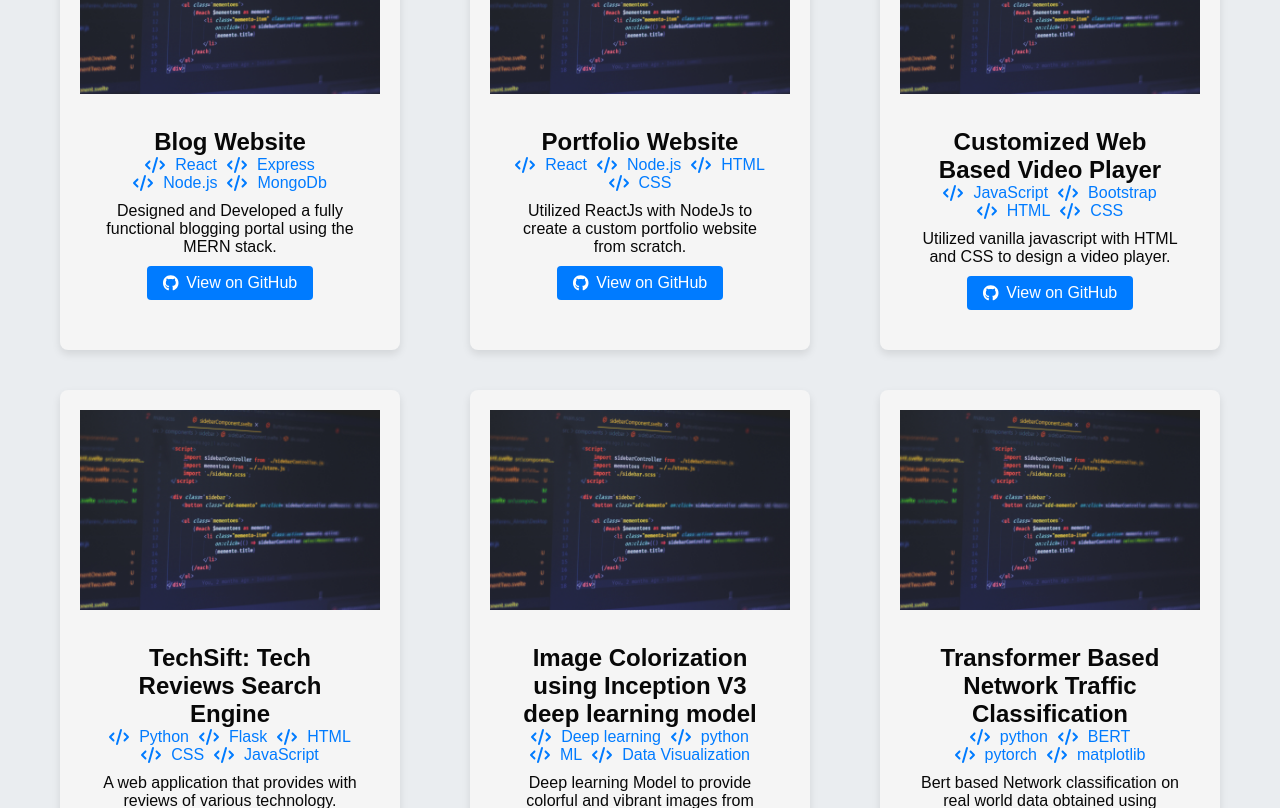
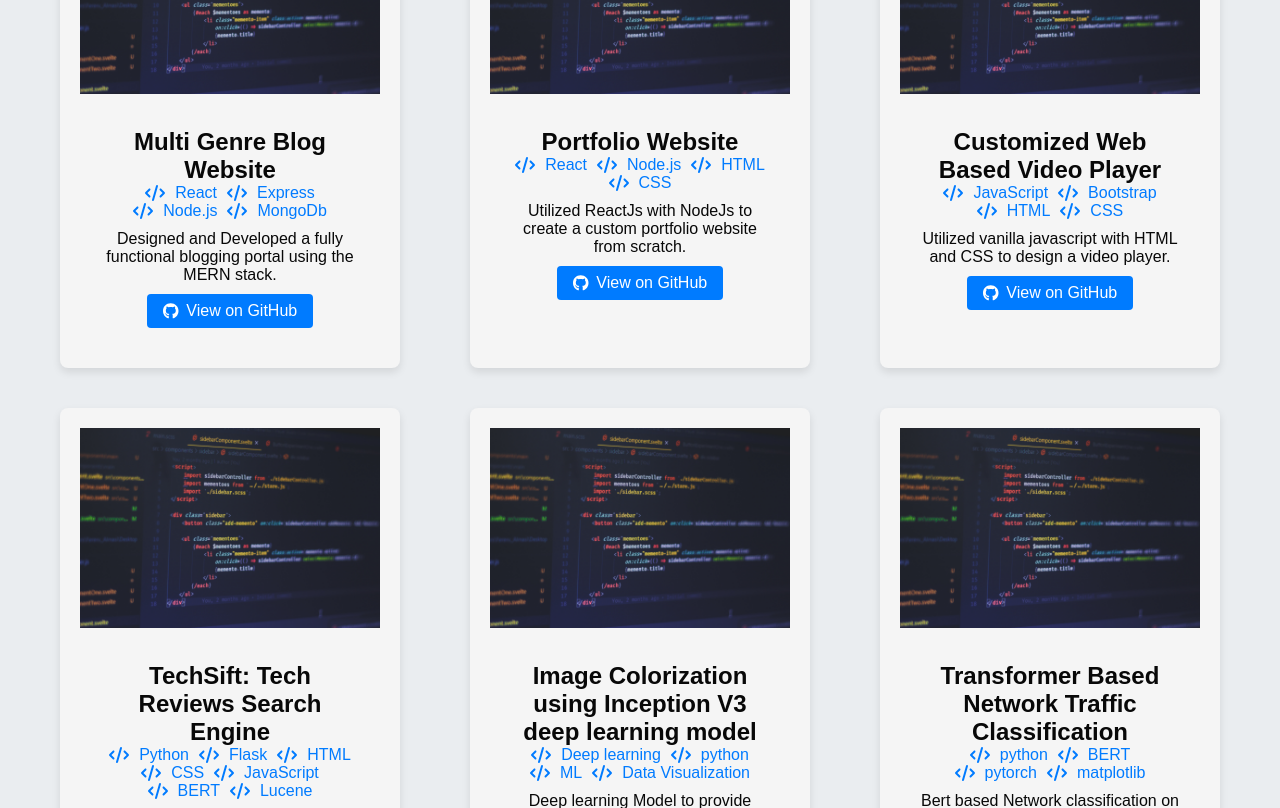
Before and after one commit to Mazrah18/ReactPortfolioWebsite, a React (Create React App) app: page /projects in a window 1280 px wide. Shown: the part 252-1060 px from the top of the page. Built offline with nearby package versions, Linux system fonts and the light colour scheme.

Commit message:
minor changes

```diff
--- a/src/Projects.js
+++ b/src/Projects.js
@@ -6,17 +6,17 @@ import { faGithub } from '@fortawesome/free-brands-svg-icons';
 const Projects = () => {
   const projectsData = [
     {
-      title: 'Blog Website',
+      title: 'Multi Genre Blog Website',
       description: 'Designed and Developed a fully functional blogging portal using the MERN stack.',
       image: './image.jpg',
-      githubLink: 'https://github.com/your-username/social-media-app',
+      githubLink: 'https://github.com/Mazrah18/BlogNest',
       technologies: ['React','Express' ,'Node.js', 'MongoDb'],
     },
     {
       title: 'Portfolio Website',
       description: 'Utilized ReactJs with NodeJs to create a custom portfolio website from scratch.',
       image: './image.jpg',
-      githubLink: 'https://github.com/your-username/social-media-app',
+      githubLink: 'https://github.com/Mazrah18/ReactPortfolioWebsite',
       technologies: ['React', 'Node.js', 'HTML', 'CSS'],
     },
     {
@@ -30,14 +30,14 @@ const Projects = () => {
       title: 'TechSift: Tech Reviews Search Engine',
       description: 'A web application that provides with reviews of various technology.',
       image: './image.jpg',
-      githubLink: 'https://github.com/your-username/social-media-app',
-      technologies: ['Python', 'Flask', 'HTML', 'CSS', 'JavaScript'],
+      githubLink: 'https://github.com/Mazrah18/TechreviewSearchEngine',
+      technologies: ['Python', 'Flask', 'HTML', 'CSS', 'JavaScript', 'BERT' , 'Lucene'],
     },
     {
       title: 'Image Colorization using Inception V3 deep learning model',
       description: 'Deep learning Model to provide colorful and vibrant images from B/W images as an input.',
       image: './image.jpg',
-      githubLink: 'https://github.com/your-username/social-media-app',
+      githubLink: 'https://github.com/Mazrah18/ImageColorizationusingInceptionV3',
       technologies: ['Deep learning', 'python', 'ML', 'Data Visualization'],
     }
    ,
@@ -46,7 +46,7 @@ const Projects = () => {
       title: 'Transformer Based Network Traffic Classification ',
       description: 'Bert based Network classification on real world data obtained using wireshark',
       image: './image.jpg',
-      githubLink: 'https://github.com/your-username/social-media-app',
+      githubLink: 'https://github.com/Mazrah18/Network-Traffic-Classification-using-BERTtransformer',
       technologies: ['python', 'BERT', 'pytorch', 'matplotlib'],
     }
 
```
